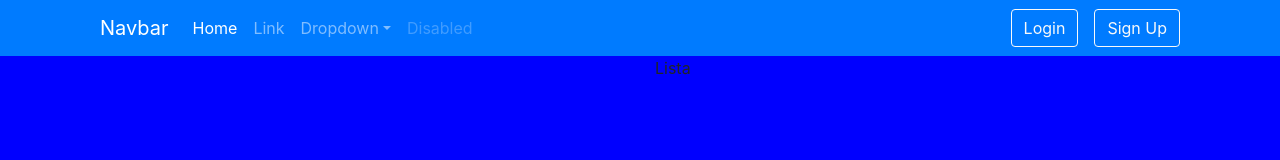
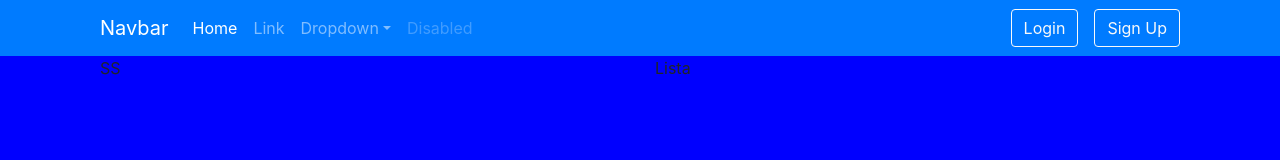
Before and after one commit to Azim-Emran/Group5Hackathon, a React (Create React App) app: page / in a window 1280 px wide. Shown: the top 160 px of the page. Built offline with nearby package versions, Linux system fonts and the light colour scheme.

Commit message:
Updated home-container and Introduction.jsx

```diff
--- a/src/Components/Introduction.jsx
+++ b/src/Components/Introduction.jsx
@@ -1,13 +1,16 @@
-const Introduction = () =>{
+const Introduction = () => {
 
     return (
-        <div className="wrapper homepage-container container-test row">
-            <div className="col-6">
+        <div className="homepage-container container-test">
+            <div className="wrapper row">
+                <div className="col-6">
+                    SS
+                </div>
+                <div className="col-6">
+                    Lista
+                </div>
+            </div>
 
-            </div>
-            <div className="col-6">
-                Lista
-            </div>
         </div>
     )
 
--- a/src/index.css
+++ b/src/index.css
@@ -114,6 +114,7 @@ apply to background or text color when needed */
 .homepage-container{
   height:500px;
   max-height:500px;
+  width:100%;
 }
 
 .container-test{
```
